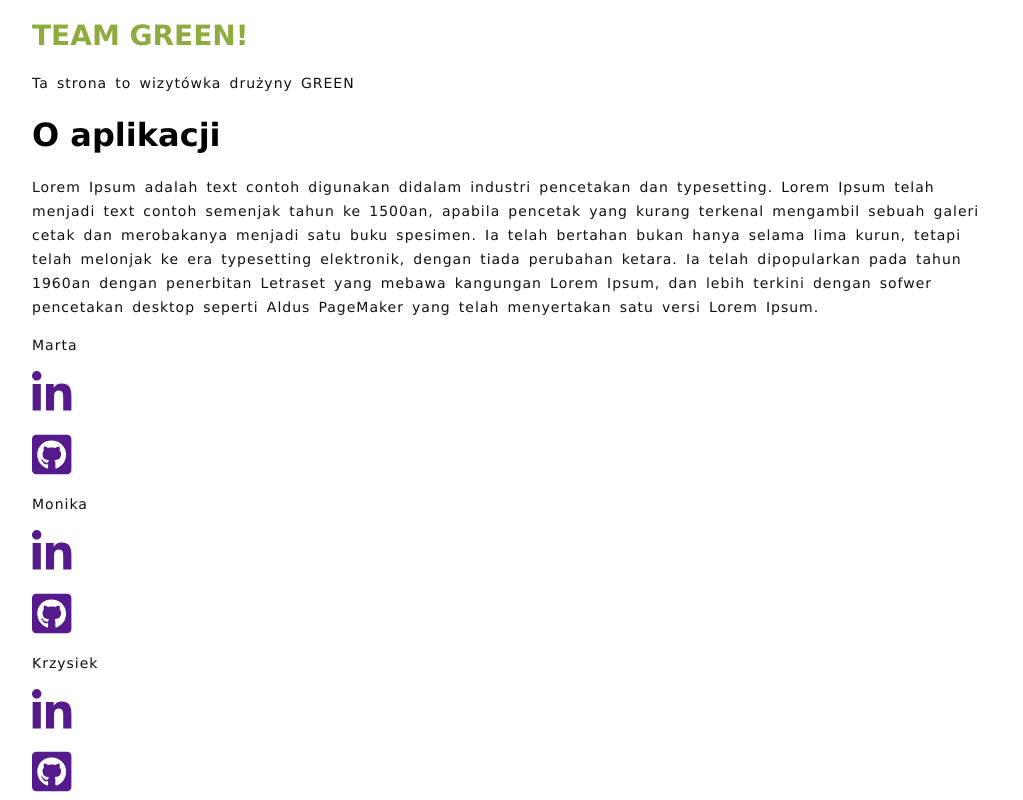
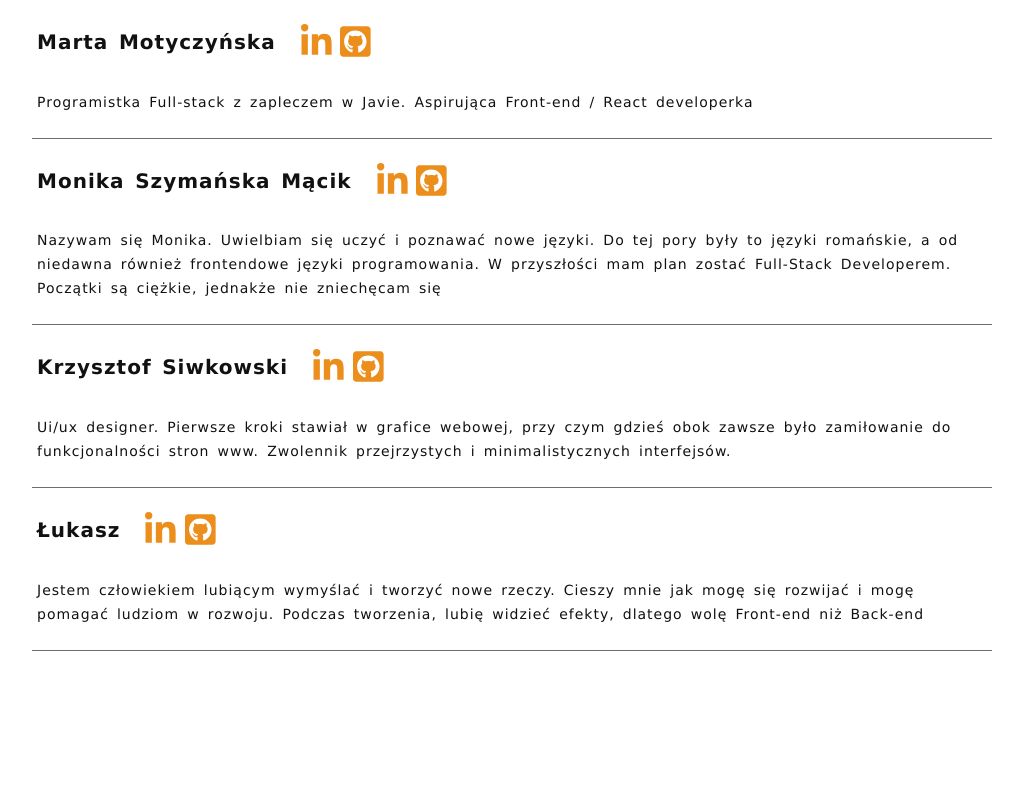
Before and after one commit to szkola-reacta/team-green-www, a React (Create React App) app: page / in a window 1280 px wide. Shown: the top 800 px of the page, without its empty margins (128-1151 px from the left). Built offline with nearby package versions, Linux system fonts and the light colour scheme.

Commit message:
change view, add content

```diff
--- a/src/App.css
+++ b/src/App.css
@@ -18,5 +18,34 @@ p{
 }
 
 .person a{
-    font-size: 45px;
+    font-size: 35px;
+    color: #eb8e1c;
 }
+
+.person a:hover{
+    font-size: 35px;
+    color: #ab7e02;
+}
+
+.person{
+    padding: 10px 5px 10px 5px;
+    border-bottom: 1px #6f6e6e solid;
+}
+
+.person .name{
+    font-size: 20px;
+    font-weight: bold;
+    float: left;
+    margin-right: 25px;;
+}
+
+.person .social p{
+    float: left;
+    margin-right: 9px;
+}
+
+.person .social::after{
+    display: block;
+    content: " ";
+    clear: both;
+}
--- a/src/Components/Content/Content.js
+++ b/src/Components/Content/Content.js
@@ -1,13 +1,11 @@
 import React from 'react';
-import Home from './Pages/Home';
-import Application from './Pages/Application/Application';
+//import Home from './Pages/Home';
+//import Application from './Pages/Application/Application';
 import About from './Pages/About';
 
 function Content(){
     return(
         <div className="content">
-            <Home />
-            <Application />
             <About />
         </div>
     );
--- a/src/Components/Content/Pages/About/About.js
+++ b/src/Components/Content/Pages/About/About.js
@@ -1,38 +1,38 @@
-import React, { Fragment } from 'react';
+import React from 'react';
 import Person from './Person';
 
 const person = [
     {
-        name: "Marta",
-        linkedinLink: "",
-        githubLink: "",
-        description: ""
+        name: "Marta Motyczyńska",
+        linkedinLink: "https://www.linkedin.com/in/marta-motyczynska-b51b28167",
+        githubLink: "https://github.com/marta-motyczynska",
+        description: "Programistka Full-stack z zapleczem w Javie. Aspirująca Front-end / React developerka"
     },
     {
-        name: "Monika",
-        linkedinLink: "",
-        githubLink: "",
-        description: ""
+        name: "Monika Szymańska Mącik",
+        linkedinLink: "https://pl.linkedin.com/in/monika-szymańska-mącik-66b451159",
+        githubLink: "https://github.com/Monika1403",
+        description: "Nazywam się Monika. Uwielbiam się uczyć i poznawać nowe języki. Do tej pory były to języki romańskie, a od niedawna również frontendowe języki programowania. W przyszłości mam plan zostać Full-Stack Developerem. Początki są ciężkie, jednakże nie zniechęcam się "
     },
     {
-        name: "Krzysiek",
-        linkedinLink: "",
-        githubLink: "",
-        description: ""},
+        name: "Krzysztof Siwkowski",
+        linkedinLink: "https://www.linkedin.com/in/krzysztof-siwkowski-411403146/",
+        githubLink: "https://github.com/Krzysiek011",
+        description: "Ui/ux designer. Pierwsze kroki stawiał w grafice webowej, przy czym gdzieś obok zawsze było zamiłowanie do funkcjonalności stron www. Zwolennik przejrzystych i minimalistycznych interfejsów."},
     {
         name: "Łukasz",
         linkedinLink: "https://www.linkedin.com/in/%C5%82ukasz-krakowiak-45a40983/",
         githubLink: "https://github.com/lukaszkrakowiak",
-        description: "Jestem osobą lubiącą tworzyć i wymyślać rzeczy. <br /> aaaa"}
+        description: "Jestem człowiekiem lubiącym wymyślać i tworzyć nowe rzeczy. Cieszy mnie jak mogę się rozwijać i mogę pomagać ludziom w rozwoju. Podczas tworzenia, lubię widzieć efekty, dlatego wolę Front-end niż Back-end"}
 ];
 
 function About(){
     return(
-        <Fragment>
-            {person.map((p) =>
-                <Person person={p} />
+        <div id="persons">
+            {person.map((p, index) =>
+                <Person key={`person-${index}`} person={p} />
             )}
-        </Fragment>
+        </div>
     );
 }
 
--- a/src/Components/Content/Pages/About/Person.js
+++ b/src/Components/Content/Pages/About/Person.js
@@ -1,4 +1,4 @@
-import React, { Fragment } from 'react';
+import React from 'react';
 
 import { FontAwesomeIcon } from '@fortawesome/react-fontawesome'
 import { faGithubSquare, faLinkedinIn} from '@fortawesome/free-brands-svg-icons'
@@ -7,15 +7,14 @@ import ReactHtmlParser from 'react-html-parser';
 function Person(props){
     const {name, linkedinLink, githubLink, description} = props.person;
     return(
-        <Fragment>
-            <div className="person">
+        <div className="person">
             <p className="name">{name}</p>
-            <p className="linkedin"><a href={linkedinLink}><FontAwesomeIcon icon={faLinkedinIn} /></a></p>
-            <p className="github"><a href={githubLink}><FontAwesomeIcon icon={faGithubSquare} /></a></p>
+            <div className="social">
+                <p className="linkedin"><a href={linkedinLink}><FontAwesomeIcon icon={faLinkedinIn} /></a></p>
+                <p className="github"><a href={githubLink}><FontAwesomeIcon icon={faGithubSquare} /></a></p>
+            </div>
             <p className="description">{ ReactHtmlParser(description)}</p>
-            <FontAwesomeIcon icon="fa-coffee" />
-            </div>
-        </Fragment>
+        </div>
     );
 }
 
--- a/src/Components/Content/Pages/Application/Application.js
+++ b/src/Components/Content/Pages/Application/Application.js
@@ -7,7 +7,6 @@ function Application(){
                 O aplikacji
             </h1>
             <p>
-                Lorem Ipsum adalah text contoh digunakan didalam industri pencetakan dan typesetting. Lorem Ipsum telah menjadi text contoh semenjak tahun ke 1500an, apabila pencetak yang kurang terkenal mengambil sebuah galeri cetak dan merobakanya menjadi satu buku spesimen. Ia telah bertahan bukan hanya selama lima kurun, tetapi telah melonjak ke era typesetting elektronik, dengan tiada perubahan ketara. Ia telah dipopularkan pada tahun 1960an dengan penerbitan Letraset yang mebawa kangungan Lorem Ipsum, dan lebih terkini dengan sofwer pencetakan desktop seperti Aldus PageMaker yang telah menyertakan satu versi Lorem Ipsum.
             </p>
         </Fragment>
     );
```
